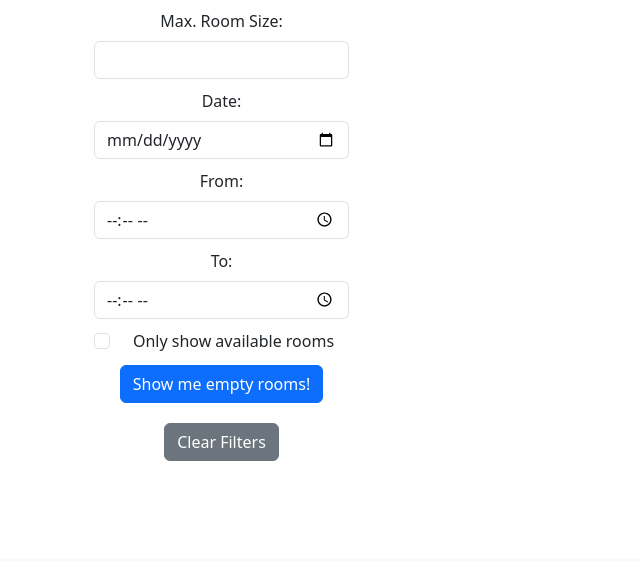
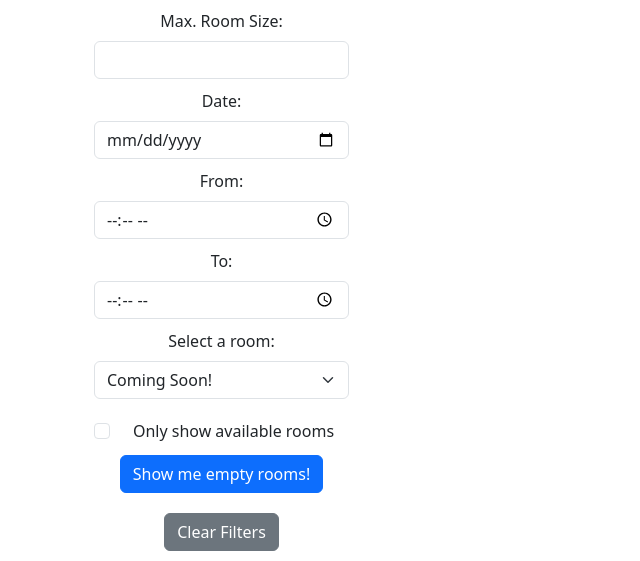
Before and after one commit to Code2703/FCS_roomfinder, a Flask app: template templates/home.html in a window 1280 px wide. Shown: the part 241-802 px from the top of the page, without its empty margins (0-640 px from the left). Before the commit the page ends 702 px from the top, so only its background shows below. Run offline with Flask 3, Linux system fonts and the light colour scheme; the template is opened without the code that fills it, so the values that code supplies are empty; parts of the project's set-up code (start-up, migrations or seed data) failed here and were passed over.

Commit message:
filter by room

```diff
--- a/templates/home.html
+++ b/templates/home.html
@@ -56,8 +56,17 @@ Home
                         Looks good!
                     </div>
 
+                    <!-- Filter by room -->
+                    <label for="room_selector" class="form-label" style="margin-top: 10px;">Select a room:</label>
+                    <select class="form-select" name="room_selector" aria-label="Default select example">
+                        <option selected>Coming Soon!</option>
+                        {% for index, row in rooms_df.iterrows() %}
+                        <option value="1">Room: {{ row['room_nr'] }}</option>
+                        {% endfor %}
+                    </select>
+
                     <!-- Filter by availability -->
-                    <div class="form-check" style="margin-top: 10px;">
+                    <div class="form-check" style="margin-top: 20px;">
                         <input class="form-check-input" type="checkbox" value="" name="filter_available" required>
                         <label class="form-check-label" for="filter_available">
                             Only show available rooms
```
